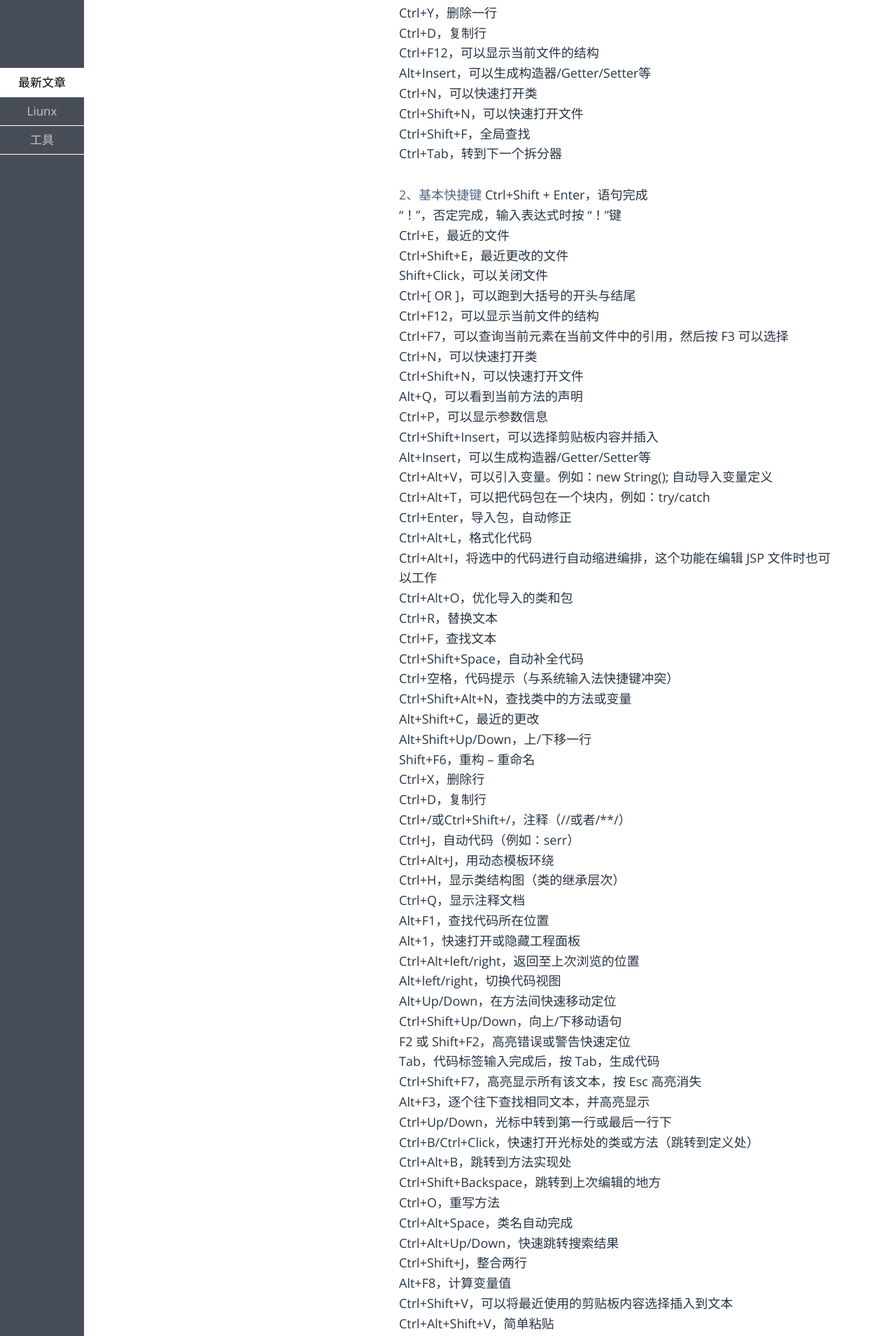
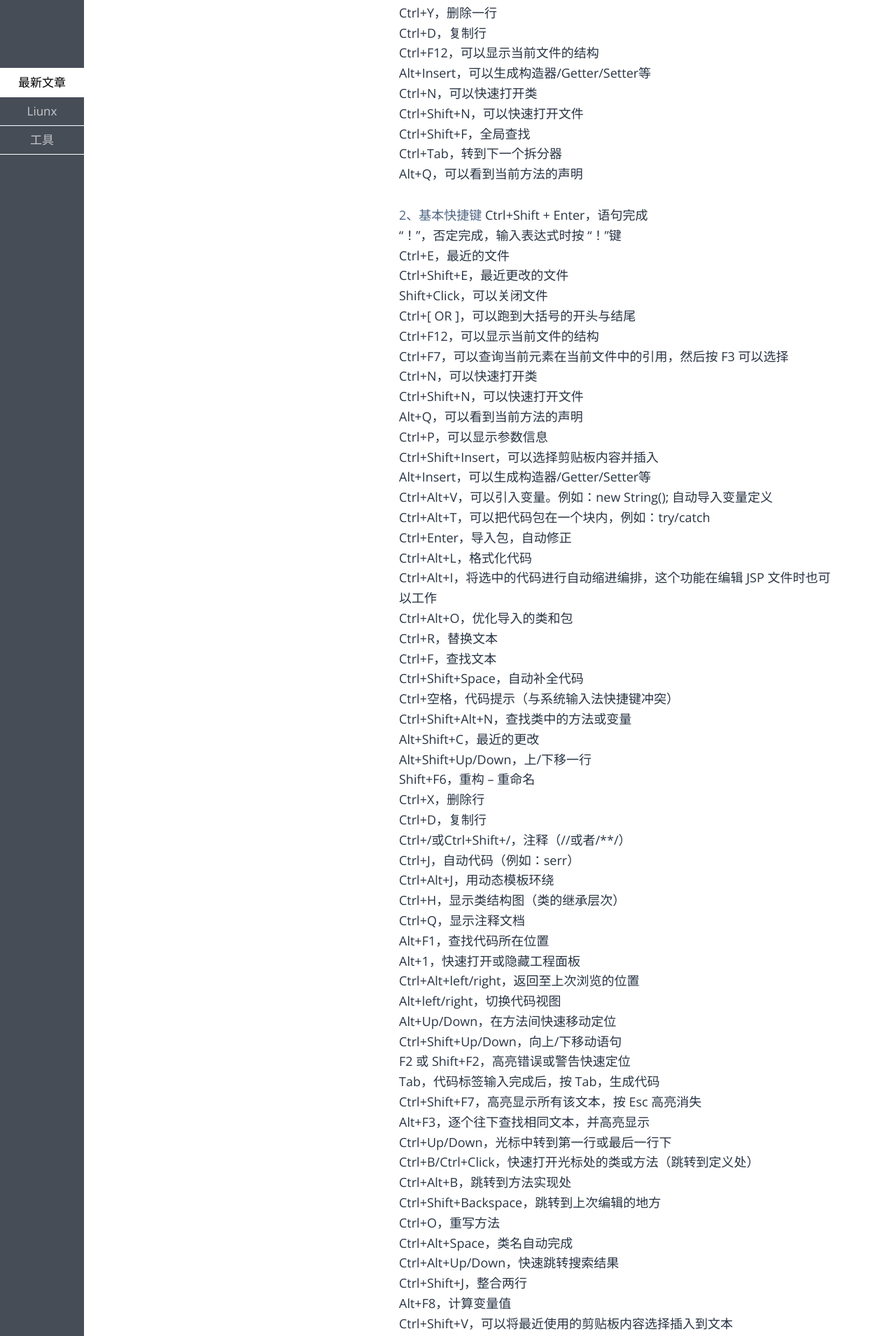
Before and after one commit to hsiangcn/hsiangcn.github.io, a Jekyll site: the page built from _posts/tool/2017-08-24-IntelliJ-Idea-Shortcut-key-list.md, in a window 1280 px wide. Shown: the part 364-2273 px from the top of the page at 70% size. Built offline with Jekyll 4.4.1, drawn with Linux system fonts in a browser that asks for light colours; some web fonts are replaced.

Commit message:
add 查看方法申明快捷键

```diff
--- a/_posts/tool/2017-08-24-IntelliJ-Idea-Shortcut-key-list.md
+++ b/_posts/tool/2017-08-24-IntelliJ-Idea-Shortcut-key-list.md
@@ -22,6 +22,7 @@ Ctrl+N，可以快速打开类
 Ctrl+Shift+N，可以快速打开文件
 Ctrl+Shift+F，全局查找
 Ctrl+Tab，转到下一个拆分器
+Alt+Q，可以看到当前方法的声明
 
 <a name="基本快捷键">2、基本快捷键</a>
 Ctrl+Shift + Enter，语句完成
```
